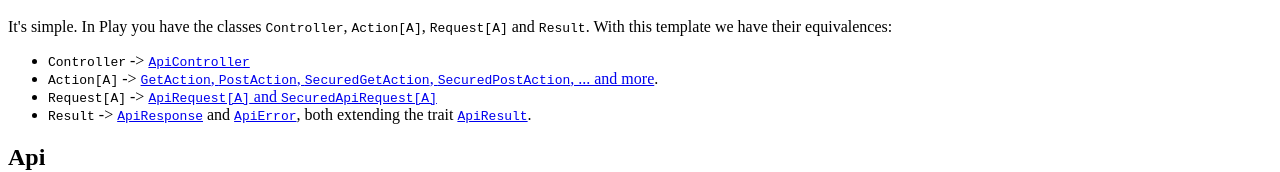
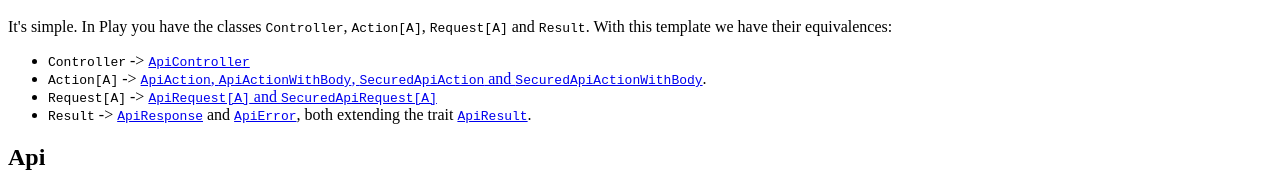
Before and after one commit to adrianhurt/play-api-rest-seed, a plain HTML site: page tutorial/index.html in a window 1280 px wide. Shown: the part 622-794 px from the top of the page. Drawn offline with Linux system fonts and the light colour scheme.

Commit message:
update readme

```diff
--- a/tutorial/index.html
+++ b/tutorial/index.html
@@ -56,7 +56,7 @@
 			</p>
 			<ul>
 				<li><code>Controller</code> -> <a href="#code/app/api/ApiController.scala" class="shortcut"><code>ApiController</code></a></li>
-				<li><code>Action[A]</code> -> <a href="#code/app/api/ApiController.scala" class="shortcut"><code>GetAction</code>, <code>PostAction</code>, <code>SecuredGetAction</code>, <code>SecuredPostAction</code>, ... and more</a>.</li>
+				<li><code>Action[A]</code> -> <a href="#code/app/api/ApiController.scala" class="shortcut"><code>ApiAction</code>, <code>ApiActionWithBody</code>, <code>SecuredApiAction</code> and <code>SecuredApiActionWithBody</code></a>.</li>
 				<li><code>Request[A]</code> -> <a href="#code/app/api/ApiRequest.scala" class="shortcut"><code>ApiRequest[A]</code> and <code>SecuredApiRequest[A]</code></a></li>
 				<li><code>Result</code> -> <a href="#code/app/api/ApiResponse.scala" class="shortcut"><code>ApiResponse</code></a> and <a href="#code/app/api/ApiError.scala" class="shortcut"><code>ApiError</code></a>, both extending the trait <a href="#code/app/api/ApiResult.scala" class="shortcut"><code>ApiResult</code></a>.</li>
 			</ul>
```
Also changed, not shown: 1 other file.
